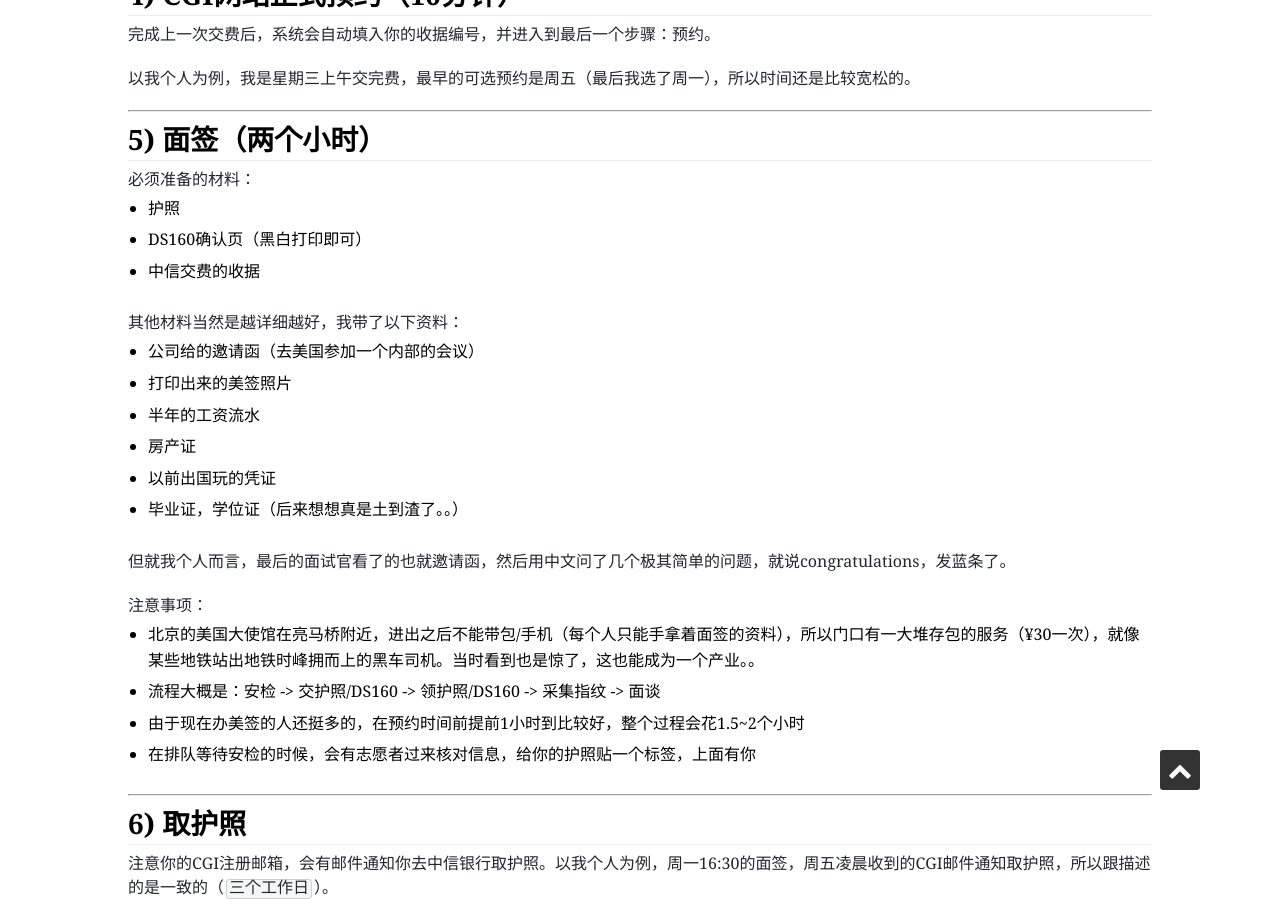
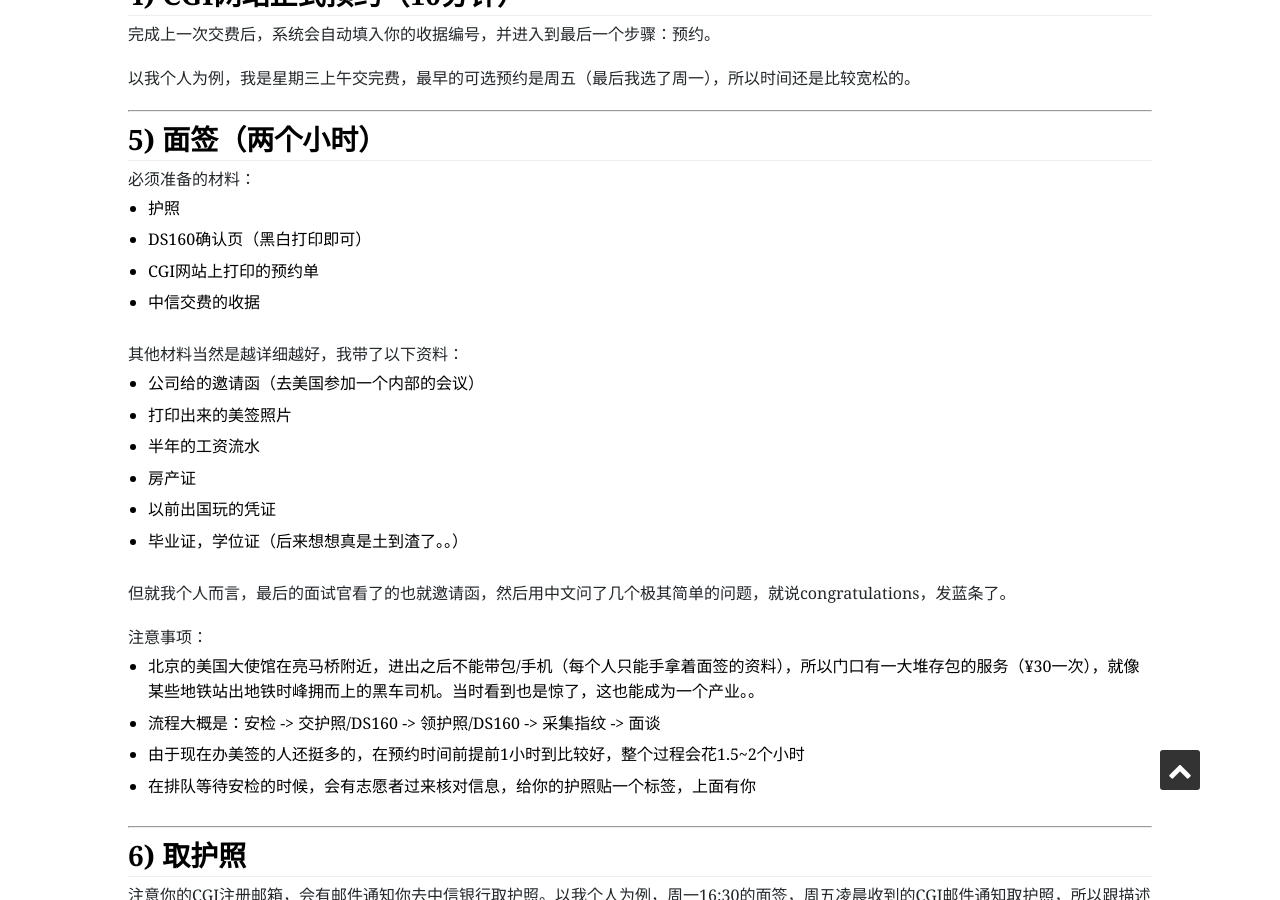
Before and after one commit to Huang-Wei/huang-wei.github.io, a Jekyll site: the page built from _posts/2015-04-13-USA-visa.md, in a window 1280 px wide and 900 px high, scrolled down 1472 px. Built offline with Jekyll 4.4.1, drawn with Linux system fonts in a browser that asks for light colours; nearby versions of some CDN libraries; Markdown is read by kramdown in place of the engine named in the settings.

Commit message:
update us visa

```diff
--- a/_posts/2015-04-13-USA-visa.md
+++ b/_posts/2015-04-13-USA-visa.md
@@ -72,6 +72,7 @@ URL: [https://cgifederal.secure.force.com/SiteRegister?country=China&language=zh
 
 * 护照
 * DS160确认页（黑白打印即可）
+* CGI网站上打印的预约单
 * 中信交费的收据
 
 其他材料当然是越详细越好，我带了以下资料：
```
